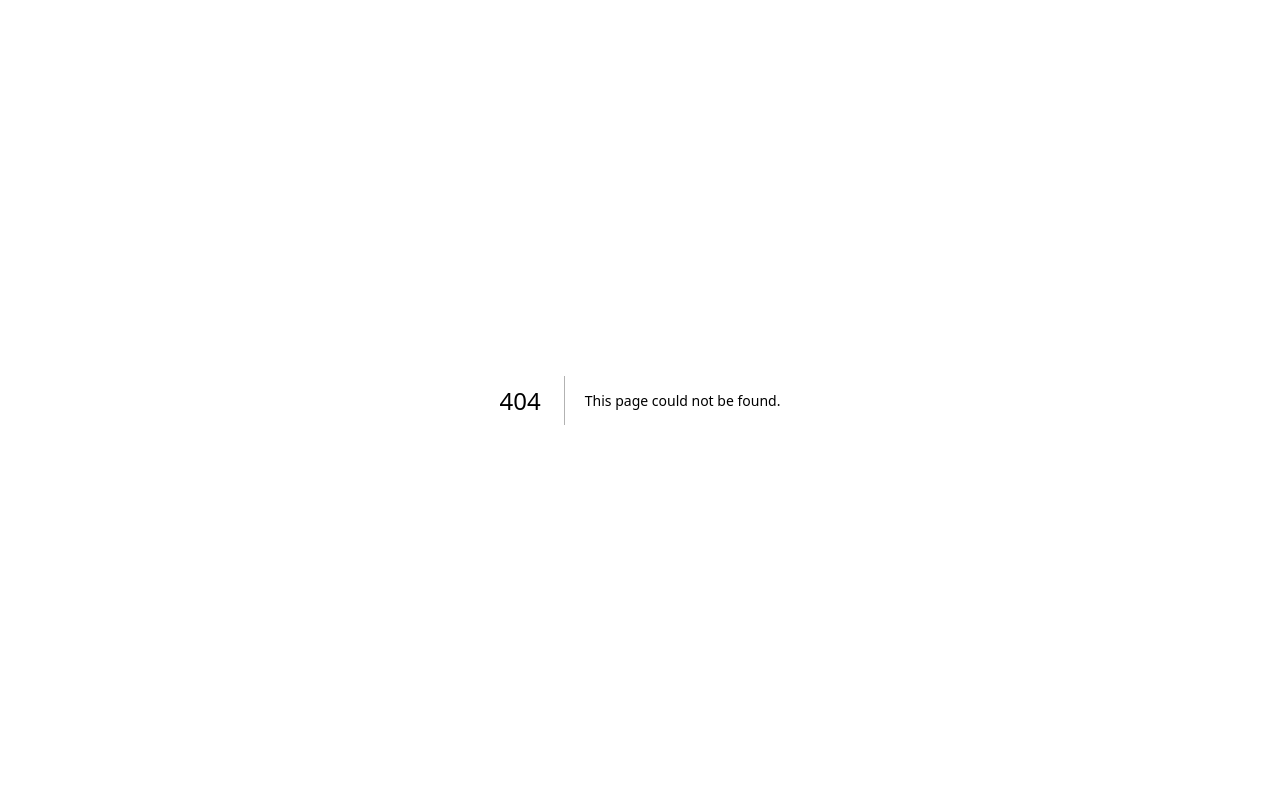
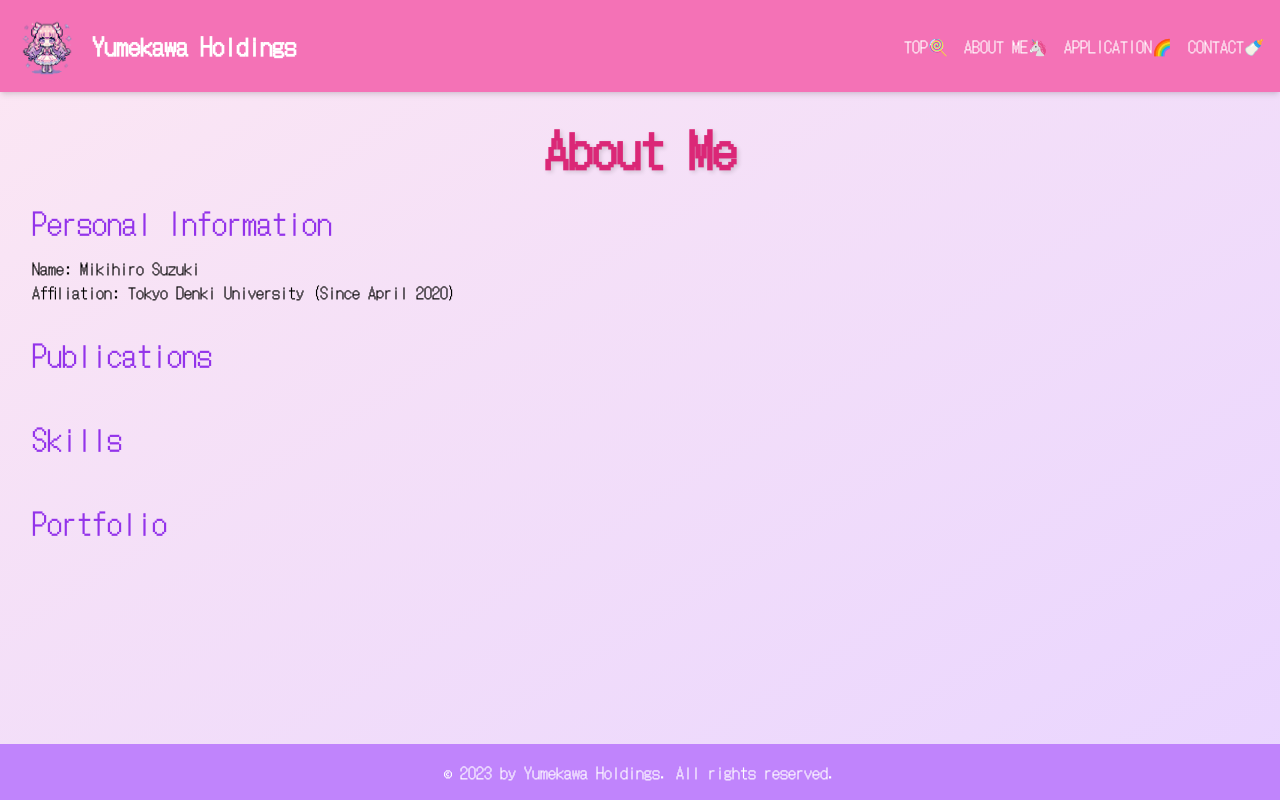
Before and after one commit to Yumekawa-chan/my-homepage, a Next.js app: page /about in a window 1280 px wide. Before the commit this address had no page. Built offline with nearby package versions, Linux system fonts and the light colour scheme.

Commit message:
add new page

```diff
--- a/components/Header.tsx
+++ b/components/Header.tsx
@@ -10,7 +10,7 @@ function Header() {
       <Link href="/">
         <span className="hover:text-pink-200 cursor-pointer">TOP🍭</span>
       </Link>
-      <Link href="/about">
+      <Link href="/about/">
         <span className="hover:text-pink-200 cursor-pointer">ABOUT ME🦄</span>
       </Link>
       <Link href="/application">
--- /dev/null
+++ b/pages/about/index.tsx
@@ -0,0 +1,49 @@
+// pages/about.tsx
+import React from "react";
+import Header from "../../components/Header";
+import Footer from "../../components/Footer";
+import Image from "next/image";
+import "../../app/globals.css";
+
+function About() {
+  return (
+    <div
+      className="flex flex-col h-screen bg-gradient-to-br from-pink-100 to-purple-200 relative overflow-y-auto"
+      style={{ fontFamily: "DotGothic16" }}
+    >
+      <Header />
+      <div className="flex-grow flex flex-col p-8">
+        <div className="text-center mb-8">
+          <h1
+            className="text-7xl font-bold text-pink-600 shadow-text md:text-5xl sm:text-4xl"
+            style={{ zIndex: 1 }}
+          >
+            About Me
+          </h1>
+        </div>
+        <section className="mb-8">
+          <h2 className="text-3xl text-purple-600 mb-4">
+            Personal Information
+          </h2>
+          <p>Name: Mikihiro Suzuki</p>
+          <p>Affiliation: Tokyo Denki University (Since April 2020)</p>
+        </section>
+        <section className="mb-8">
+          <h2 className="text-3xl text-purple-600 mb-4">Publications</h2>
+          {/* List your publications here */}
+        </section>
+        <section className="mb-8">
+          <h2 className="text-3xl text-purple-600 mb-4">Skills</h2>
+          {/* List your skills here */}
+        </section>
+        <section className="mb-8">
+          <h2 className="text-3xl text-purple-600 mb-4">Portfolio</h2>
+          {/* Showcase your projects here */}
+        </section>
+      </div>
+      <Footer />
+    </div>
+  );
+}
+
+export default About;
```
